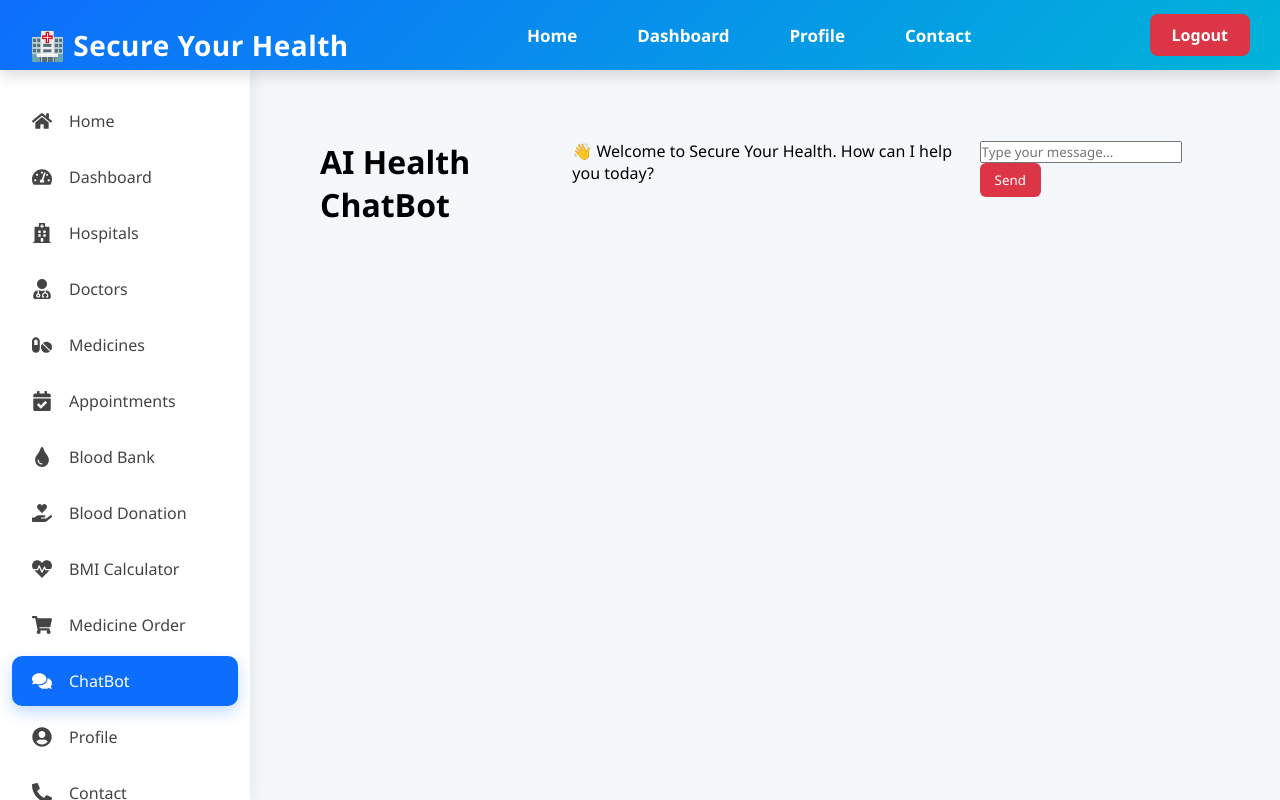
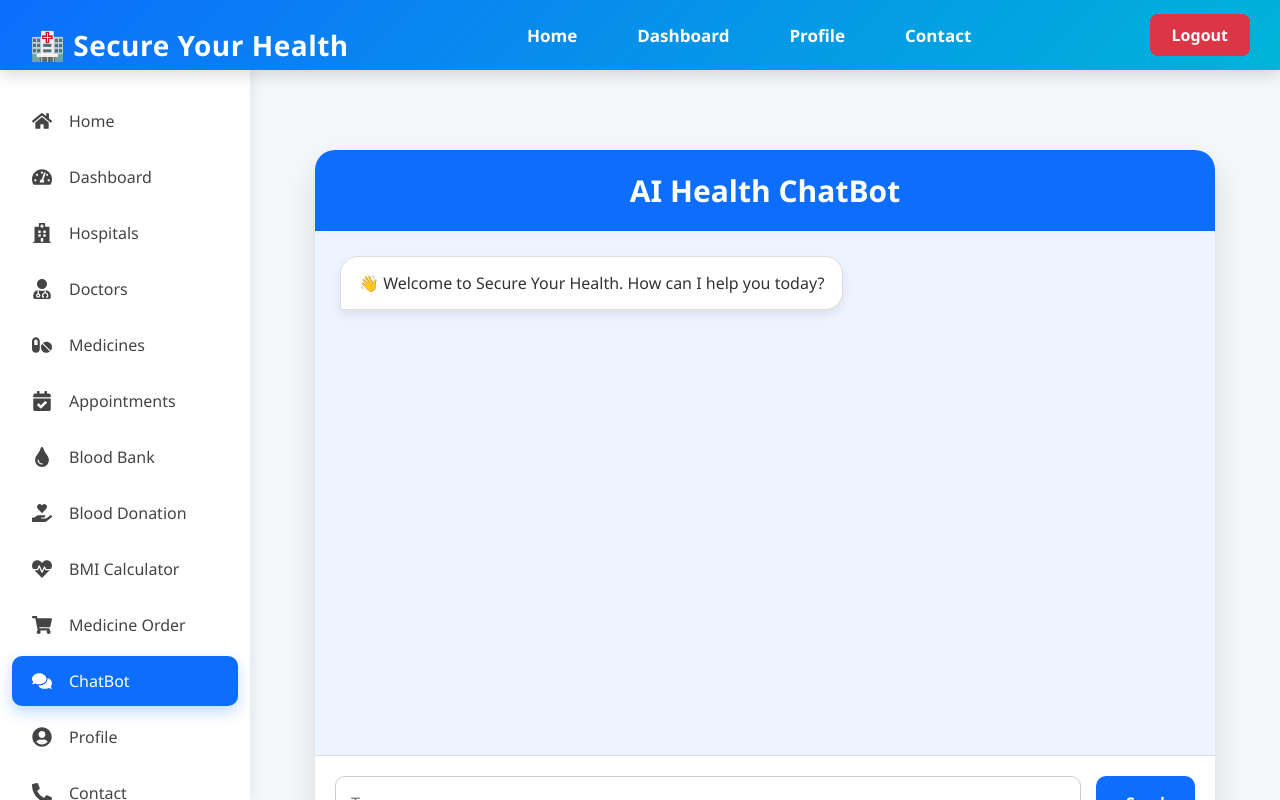
Before and after one commit to mastanshareefshaik5-ms/Secure-Your-Health, a React (Vite) app in the folder Frontend/: page /chatbot in a window 1280 px wide. Shown: the top 800 px of the page. Built offline with nearby package versions, Linux system fonts and the light colour scheme; sample sign-in values are in the browser's storage.

Commit message:
initial Frontend

```diff
--- a/Frontend/src/Components/ChatBot/ChatBot.css
+++ b/Frontend/src/Components/ChatBot/ChatBot.css
@@ -1,47 +1,157 @@
-.chat-container{
+*{
+margin:0;
+padding:0;
+box-sizing:border-box;
+font-family:'Segoe UI',sans-serif;
+}
+
+.chatbot-page{
+min-height:100vh;
+background:#f5f7fb;
 display:flex;
 justify-content:center;
-padding:40px;
+align-items:center;
+padding:30px;
 }
 
-.chat-card{
-width:600px;
+.chat-container{
+width:100%;
+max-width:900px;
+height:700px;
 background:#fff;
-padding:30px;
-border-radius:12px;
-box-shadow:0 5px 20px rgba(0,0,0,.15);
+border-radius:20px;
+box-shadow:0 15px 35px rgba(0,0,0,.12);
+display:flex;
+flex-direction:column;
+overflow:hidden;
 }
 
-.chat-card h2{
+.chat-container h1{
+background:#0d6efd;
+color:#fff;
+padding:20px;
 text-align:center;
-margin-bottom:20px;
-color:#0d6efd;
+font-size:30px;
+font-weight:700;
 }
 
-.chat-card textarea{
-width:100%;
-padding:15px;
-border-radius:8px;
-border:1px solid #ccc;
-resize:none;
+.chat-box{
+flex:1;
+padding:25px;
+overflow-y:auto;
+background:#eef4ff;
+display:flex;
+flex-direction:column;
+gap:15px;
 }
 
-.chat-card button{
-margin-top:15px;
-width:100%;
-padding:12px;
-background:#198754;
+.user-message{
+align-self:flex-end;
+background:#0d6efd;
+color:#fff;
+padding:14px 18px;
+border-radius:18px 18px 0 18px;
+max-width:75%;
+font-size:16px;
+line-height:1.5;
+word-wrap:break-word;
+box-shadow:0 5px 10px rgba(0,0,0,.08);
+}
+
+.bot-message{
+align-self:flex-start;
+background:#fff;
+color:#333;
+padding:14px 18px;
+border-radius:18px 18px 18px 0;
+max-width:75%;
+font-size:16px;
+line-height:1.5;
+border:1px solid #ddd;
+box-shadow:0 5px 10px rgba(0,0,0,.08);
+word-wrap:break-word;
+}
+
+.chat-input{
+display:flex;
+padding:20px;
+background:#fff;
+border-top:1px solid #ddd;
+gap:15px;
+}
+
+.chat-input input{
+flex:1;
+padding:15px;
+font-size:16px;
+border:1px solid #ccc;
+border-radius:10px;
+transition:.3s;
+}
+
+.chat-input input:focus{
+outline:none;
+border-color:#0d6efd;
+box-shadow:0 0 8px rgba(13,110,253,.25);
+}
+
+.chat-input button{
+padding:15px 30px;
+background:#0d6efd;
 color:#fff;
 border:none;
-border-radius:8px;
+border-radius:10px;
+font-size:16px;
+font-weight:600;
 cursor:pointer;
+transition:.3s;
 }
 
-.reply{
-margin-top:20px;
+.chat-input button:hover{
+background:#084298;
+transform:translateY(-2px);
+}
+
+.chat-box::-webkit-scrollbar{
+width:8px;
+}
+
+.chat-box::-webkit-scrollbar-thumb{
+background:#0d6efd;
+border-radius:10px;
+}
+
+.chat-box::-webkit-scrollbar-track{
+background:#dfe8ff;
+}
+
+@media(max-width:768px){
+
+.chatbot-page{
 padding:15px;
-background:#eef8ff;
-border-left:5px solid #0d6efd;
-border-radius:8px;
-font-size:16px;
 }
+
+.chat-container{
+height:600px;
+}
+
+.chat-container h1{
+font-size:24px;
+padding:18px;
+}
+
+.chat-input{
+flex-direction:column;
+}
+
+.chat-input button{
+width:100%;
+}
+
+.user-message,
+.bot-message{
+max-width:90%;
+font-size:15px;
+}
+
+}
```
